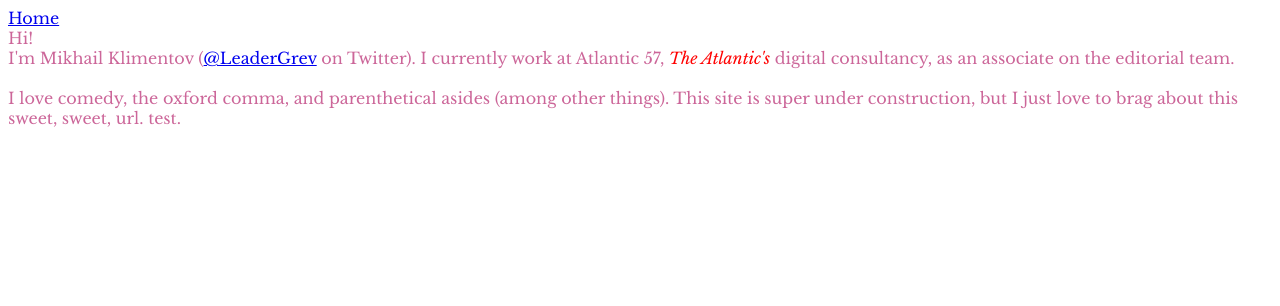
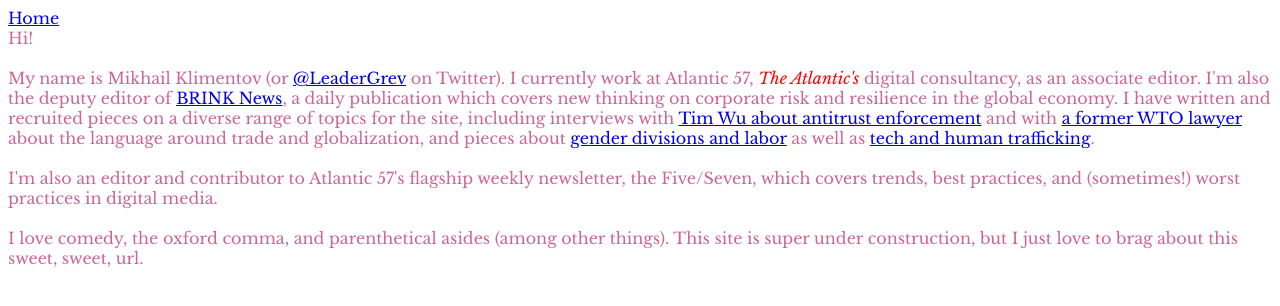
Before and after one commit to MikhailKlimentov/MikhailKlimentov.github.io, a Jekyll site: the page built from index.html, in a window 1280 px wide. Shown: the top 306 px of the page. Built offline with Jekyll 4.4.1, drawn with Linux system fonts in a browser that asks for light colours.

Commit message:
Adding text

```diff
--- a/index.html
+++ b/index.html
@@ -4,7 +4,9 @@
 ---
 
 Hi!
-<br/>
-I'm Mikhail Klimentov (<a href="http://www.twitter.com/LeaderGrev">@LeaderGrev</a> on Twitter). I currently work at Atlantic 57, <i>The Atlantic's</i> digital consultancy, as an associate on the editorial team.
 <br/><br/>
-I love comedy, the oxford comma, and parenthetical asides (among other things). This site is super under construction, but I just love to brag about this sweet, sweet, url. test.
+My name is Mikhail Klimentov (or <a href="http://www.twitter.com/LeaderGrev">@LeaderGrev</a> on Twitter). I currently work at Atlantic 57, <i>The Atlantic's</i> digital consultancy, as an associate editor. I'm also the deputy editor of <a href="http://www.brinknews.com">BRINK News</a>, a daily publication which covers new thinking on corporate risk and resilience in the global economy. I have written and recruited pieces on a diverse range of topics for the site, including interviews with <a href="https://www.brinknews.com/is-antitrust-enforcement-the-wests-best-weapon-against-chinese-tech/">Tim Wu about antitrust enforcement</a> and with <a href="http://www.brinknews.com/how-do-we-think-about-the-winners-and-losers-from-globalization/"> a former WTO lawyer</a> about the language around trade and globalization, and pieces about <a href="http://www.brinknews.com/if-you-want-more-men-in-caregiving-dont-call-it-a-pink-collar-job/">gender divisions and labor</a> as well as <a href="http://www.brinknews.com/when-we-talk-about-human-trafficking-we-also-need-to-talk-about-tech-heres-why/">tech and human trafficking</a>.
+<br/><br/>
+I'm also an editor and contributor to Atlantic 57's flagship weekly newsletter, the Five/Seven, which covers trends, best practices, and (sometimes!) worst practices in digital media.
+<br/><br/>
+I love comedy, the oxford comma, and parenthetical asides (among other things). This site is super under construction, but I just love to brag about this sweet, sweet, url.
```
